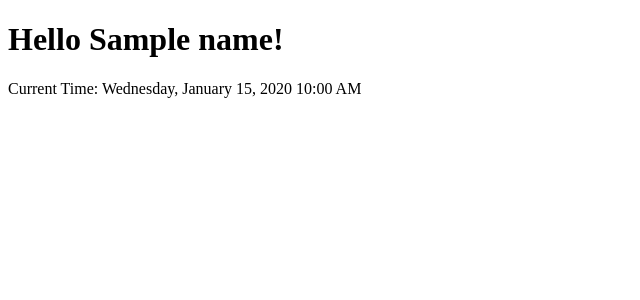
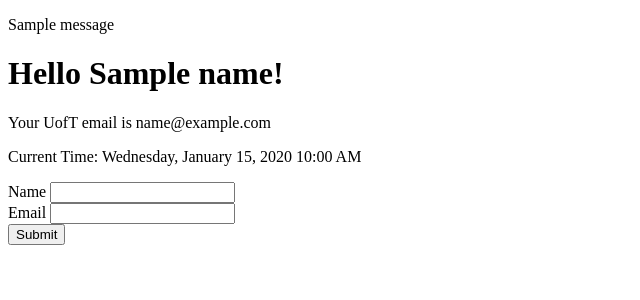
Before and after one commit to Subat-Ahsan/E444-F2026-PRA3, a Flask app: template templates/user.html in a window 1280 px wide. Shown: the part 52-352 px from the top of the page, without its empty margins (0-640 px from the left). Run offline with Flask 3, Linux system fonts and the light colour scheme; the template is opened without the code that fills it: most values are stand-ins (such as "Sample title", 1, 10 or a date in 2020); one stand-in notice (Sample message) is shown; form fields are guessed from the names that the template uses; some libraries are stand-ins or nearby versions.

Commit message:
Example 4: Form filling

```diff
--- a/templates/base.html
+++ b/templates/base.html
@@ -17,6 +17,16 @@
 
 {% block content %}
 <div class="container">
+    {% with messages = get_flashed_messages() %}
+        {% if messages %}
+            {% for message in messages %}
+                <div class="alert alert-info" role="alert">
+                    {{ message }}
+                </div>
+            {% endfor %}
+        {% endif %}
+    {% endwith %}
+
     {% block page_content %}
     {% endblock %}
 </div>
--- a/templates/user.html
+++ b/templates/user.html
@@ -4,8 +4,30 @@
 
 {% block page_content %}
 
-<h1>Hello {{ name }}!</h1>
+{% if name and email %}
+    <h1>Hello {{ name }}!</h1>
+    <p>Your UofT email is {{ email }}</p>
+    <p>Current Time: {{ time.strftime("%A, %B %d, %Y %I:%M %p") }}</p>
+{% else %}
+    <h1>Hello stranger!</h1>
+{% endif %}
 
-<p>Current Time: {{ time.strftime("%A, %B %d, %Y %I:%M %p") }}</p>
 
+<form method="POST">
+    {{ form.hidden_tag() }}
+
+    <div class="form-group">
+        {{ form.name.label }}
+        {{ form.name(class="form-control") }}
+    </div>
+
+    <div class="form-group">
+        {{ form.email.label }}
+        {{ form.email(class="form-control") }}
+    </div>
+
+    <div class="form-group">
+        {{ form.submit(class="btn btn-primary") }}
+    </div>
+</form>
 {% endblock %}
```
Also changed, not shown: example_4.py (added, +52 -0 lines), README.md, image-1.png (added), image-2.png (added), 1 other file.
